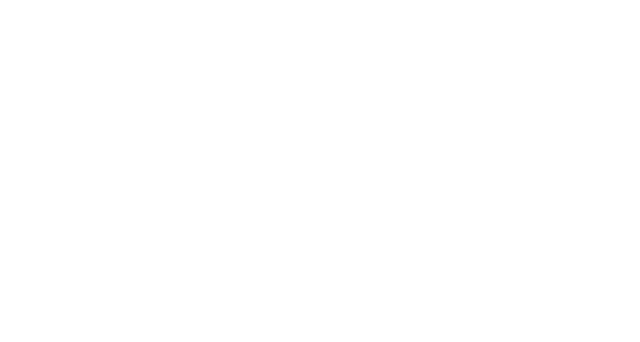
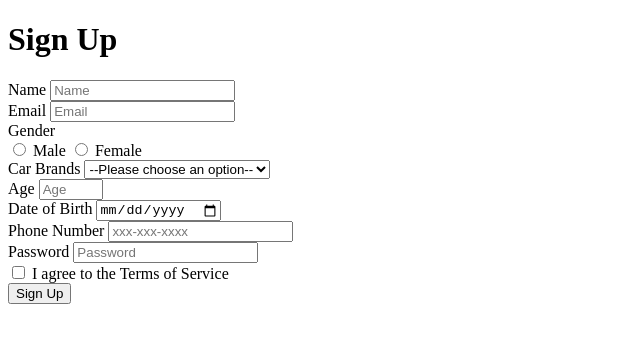
Before and after one commit to acciojob/signup-form-car-abhinash3007, a website: page main.html in a window 1280 px wide. Shown: the whole page, without its empty margins (0-640 px from the left). Drawn offline with Linux system fonts and the light colour scheme.

Commit message:
created a submission

```diff
--- a/main.html
+++ b/main.html
@@ -8,6 +8,72 @@
 
 <body>
 	<!-- the entire body must be written by student -->
+	<div class="form-container">
+        <h1>Sign Up</h1>
+        <form action="#" method="post">
+
+            <div class="form-group">
+                <label for="name">Name</label>
+                <input type="text" id="name" name="name" placeholder="Name" required>
+            </div>
+
+            <div class="form-group">
+                <label for="email">Email</label>
+                <input type="email" id="email" name="email" placeholder="Email" required>
+            </div>
+
+            <div class="form-group">
+                <label>Gender</label>
+                <div class="radio-group">
+                    <input type="radio" id="gender_m" name="gender" value="male" required>
+                    <label for="gender_m">Male</label>
+
+                    <input type="radio" id="gender_f" name="gender" value="female" required>
+                    <label for="gender_f">Female</label>
+                </div>
+            </div>
+
+            <div class="form-group">
+                <label for="cars">Car Brands</label>
+                <select id="cars" name="car_brand" required>
+                    <option value="" disabled selected>--Please choose an option--</option>
+                    <option value="toyota">Toyota</option>
+                    <option value="honda">Honda</option>
+                    <option value="ford">Ford</option>
+                    <option value="bmw">BMW</option>
+                    <option value="mercedes">Mercedes-Benz</option>
+                </select>
+            </div>
+
+            <div class="form-group">
+                <label for="age">Age</label>
+                <input type="number" id="age" name="age" placeholder="Age" required min="1" max="120">
+            </div>
+
+            <div class="form-group">
+                <label for="dob">Date of Birth</label>
+                <input type="date" id="dob" name="dob" required>
+            </div>
+
+            <div class="form-group">
+                <label for="tel">Phone Number</label>
+                <input type="tel" id="tel" name="phone_number" placeholder="xxx-xxx-xxxx">
+            </div>
+
+            <div class="form-group">
+                <label for="password">Password</label>
+                <input type="password" id="password" name="password" placeholder="Password" required>
+            </div>
+
+            <div class="checkbox-group">
+                <input type="checkbox" id="tos" name="agree_tos" required>
+                <label for="tos">I agree to the Terms of Service</label>
+            </div>
+
+            <button type="submit">Sign Up</button>
+
+        </form>
+    </div>
     <script type="text/javascript" src="./script.js">
 </script>
 
```
